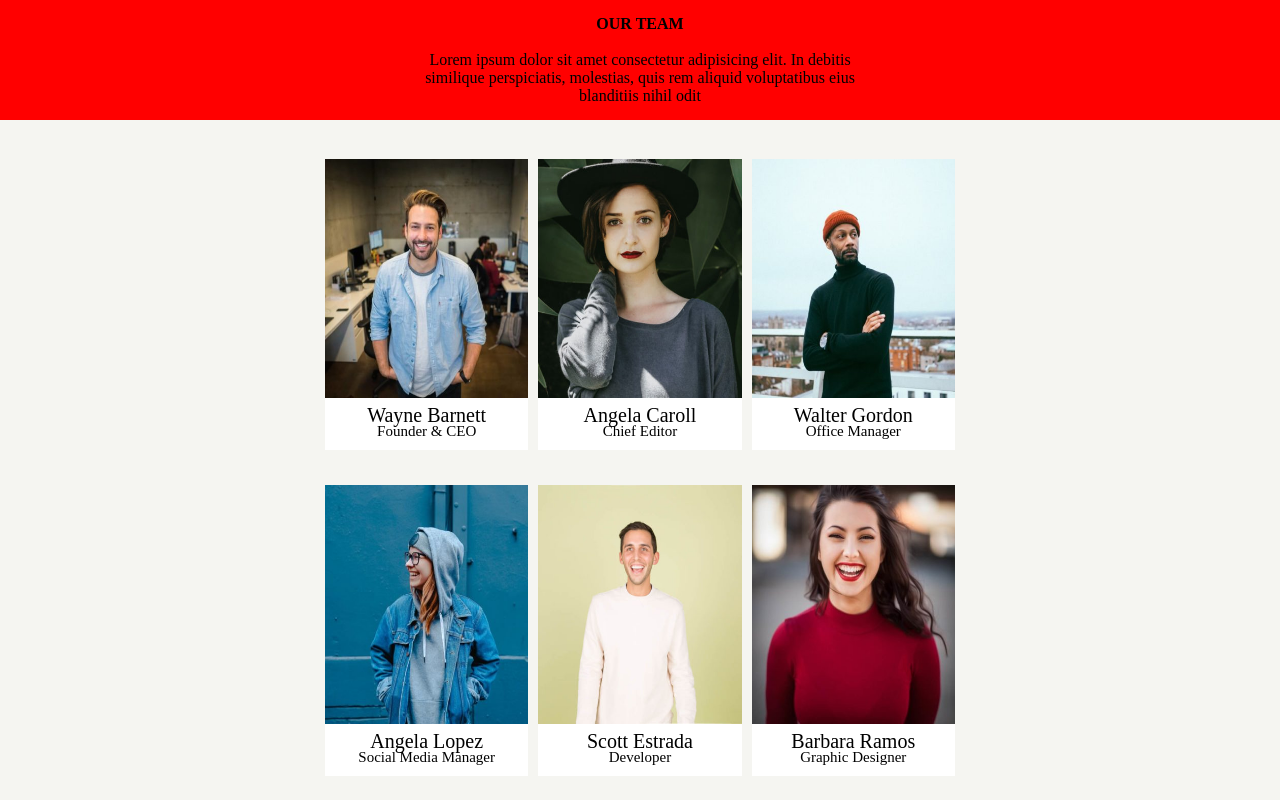
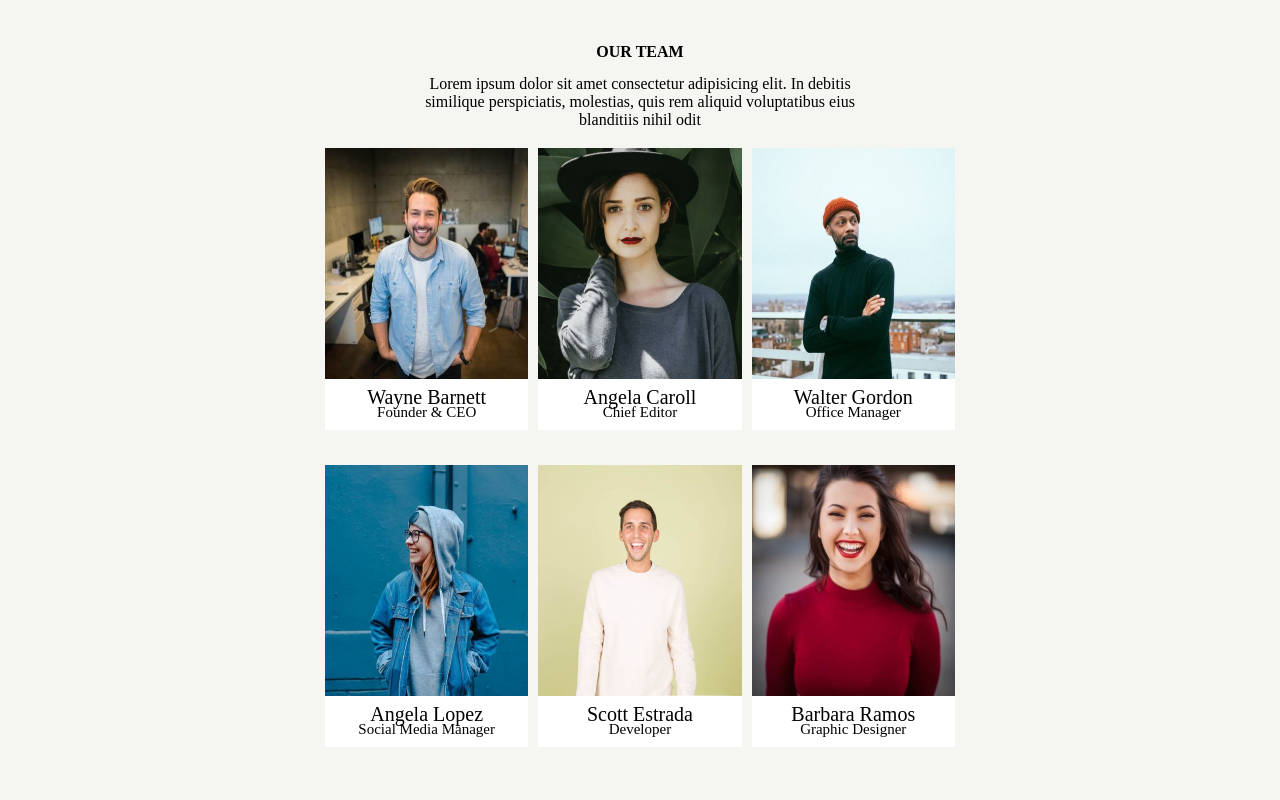
Before and after one commit to IbraChar03/js-our-team, a plain HTML site: page index.html in a window 1280 px wide. Drawn offline with Linux system fonts and the light colour scheme.

Commit message:
fine bonus

```diff
--- a/style.css
+++ b/style.css
@@ -7,9 +7,10 @@
     background-color: #f5f5f1;
 }
 header{
-    height: 120px;
+    height: 140px;
     width: 100%;
-     background-color: red;
+     /* background-color: red;  */
+     padding-top: 30px;
 }
 .team{
     width: 100%;
@@ -38,9 +39,10 @@
 main{
     display: flex;
     width: 100%;
-    height: calc(100vh - 120px);
+    height: calc(100vh - 140px);
     justify-content: center;
     align-items: center;
+    margin-top: -30px;
 }
 .container{
     width: 50%;
```
